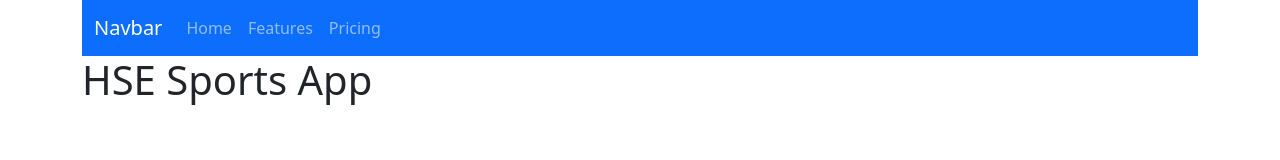
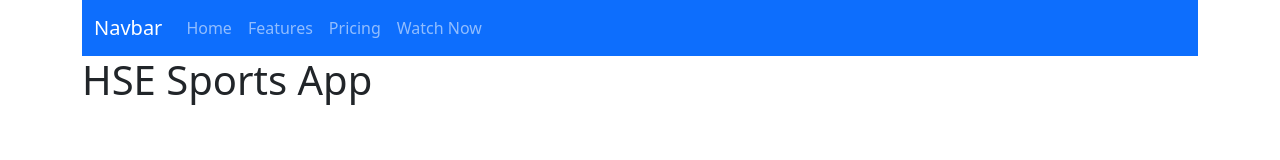
Before and after one commit to Xman0417/hse-sports-app, a React (Create React App) app: page / in a window 1280 px wide. Shown: the top 160 px of the page. Built offline with nearby package versions, Linux system fonts and the light colour scheme.

Commit message:
Added Watch Now Tab on Navbar

```diff
--- a/src/NavBar.js
+++ b/src/NavBar.js
@@ -14,6 +14,7 @@ function NavBar(){
                     <Nav.Link href="#">Home</Nav.Link>
                     <Nav.Link href="#">Features</Nav.Link>
                     <Nav.Link href="#">Pricing</Nav.Link>
+                    <Nav.Link href="https://www.hsenews.com/live-stream/">Watch Now</Nav.Link>
                 </Nav>
             </Container>
         </Navbar>
```
